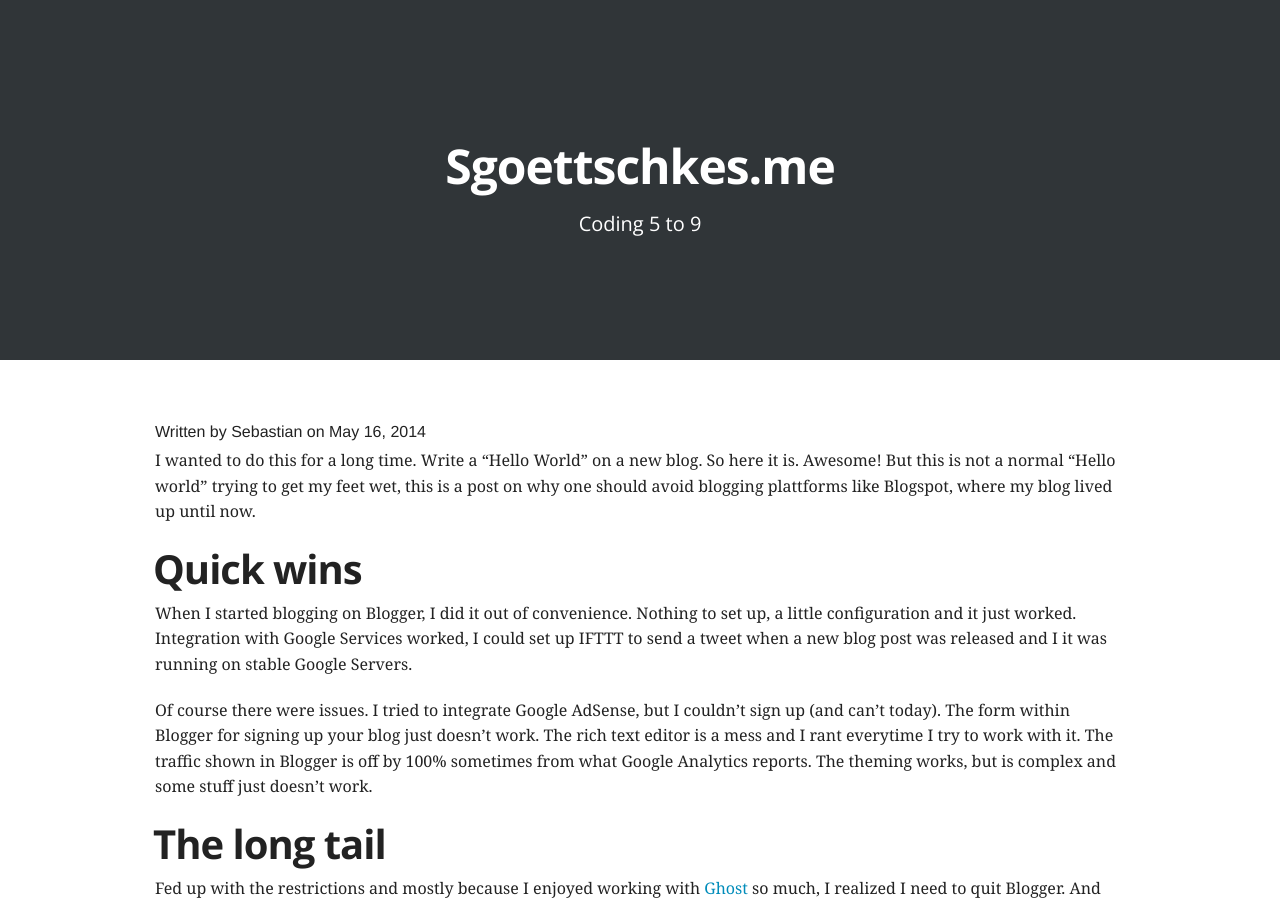
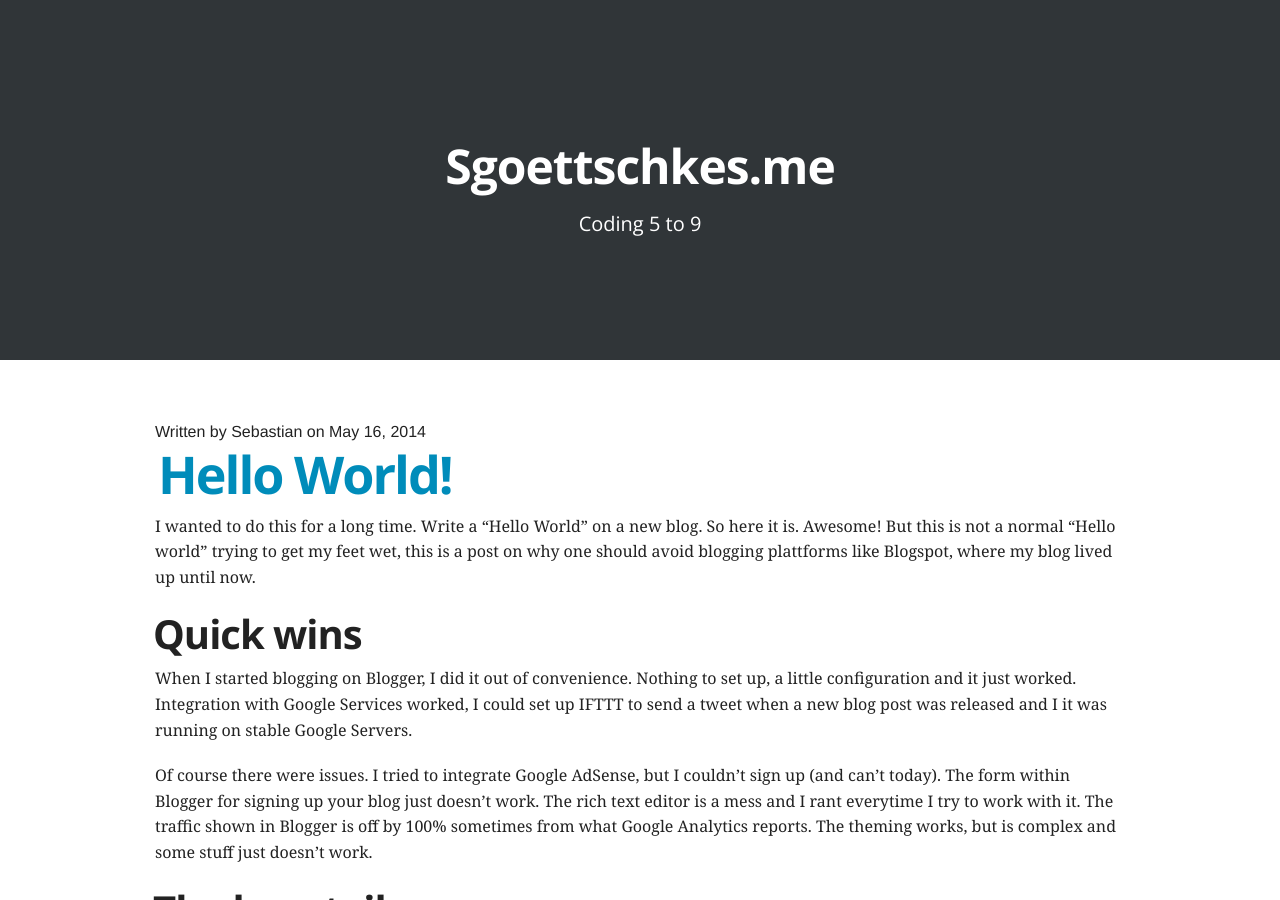
Before and after one commit to Sgoettschkes/sgoettschkes.github.io, a Jekyll site: the page built from _posts/2014-05-16-hello-world.md, in a window 1280 px wide and 900 px high. Built offline with Jekyll 4.4.1, drawn with Linux system fonts in a browser that asks for light colours; nearby versions of some CDN libraries; library files that are not in the unit come from our copies.

Commit message:
Minor fixes to adjust jekyll

```diff
--- a/_layouts/post.html
+++ b/_layouts/post.html
@@ -5,7 +5,7 @@ layout: default
     <div class="large-12 columns" role="content">
         <article>
             <span>Written by {{ page.author }}  on {{ page.date | date: "%b %-d, %Y" }}</span>
-            <h1><a href="#">{{ entry.title }}</a></h1>
+            <h1><a href="#">{{ page.title }}</a></h1>
             {{ content }}
         </article>
     </div>
--- a/index.html
+++ b/index.html
@@ -4,6 +4,6 @@ layout: page
 {% for post in site.posts %}
     <article>
         <h2><a href="{{ post.url }}">{{ post.title }}</a></h2>
-        <p>...</p>
+        {{ post.excerpt }}
     </article>
 {% endfor %}
```
